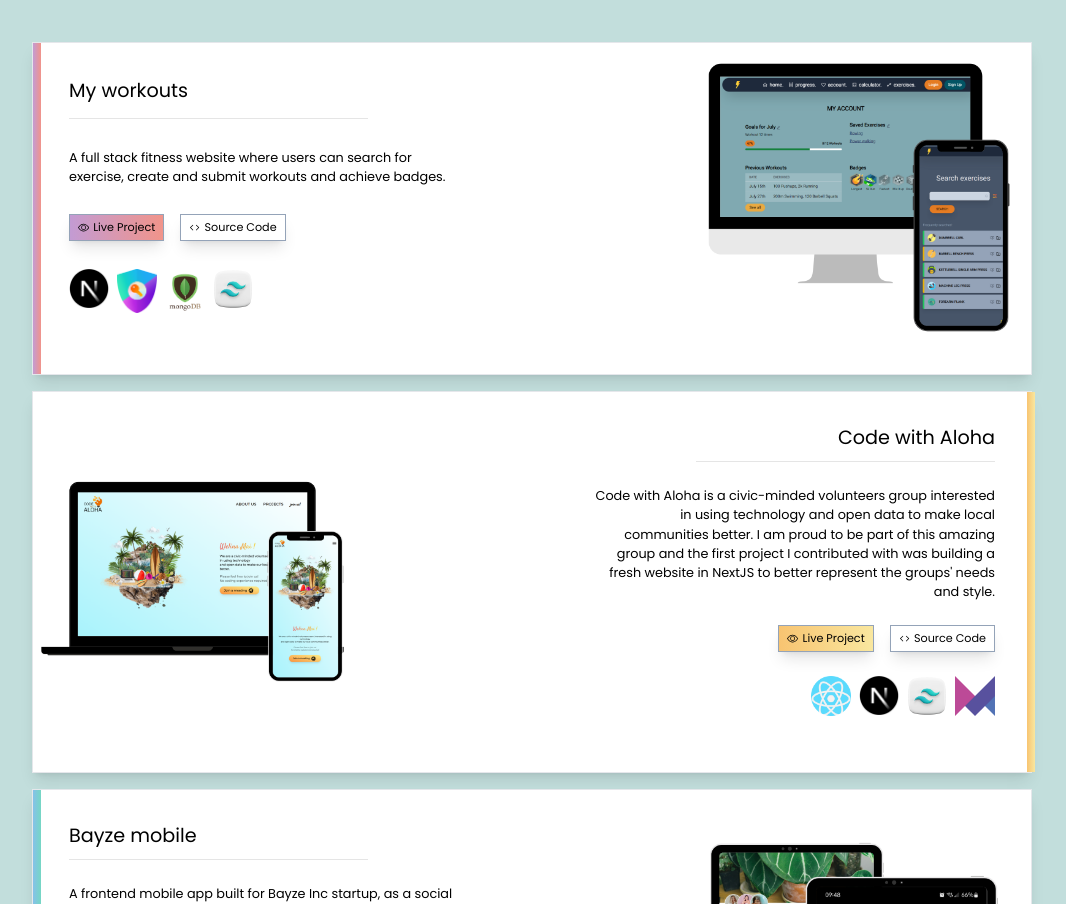
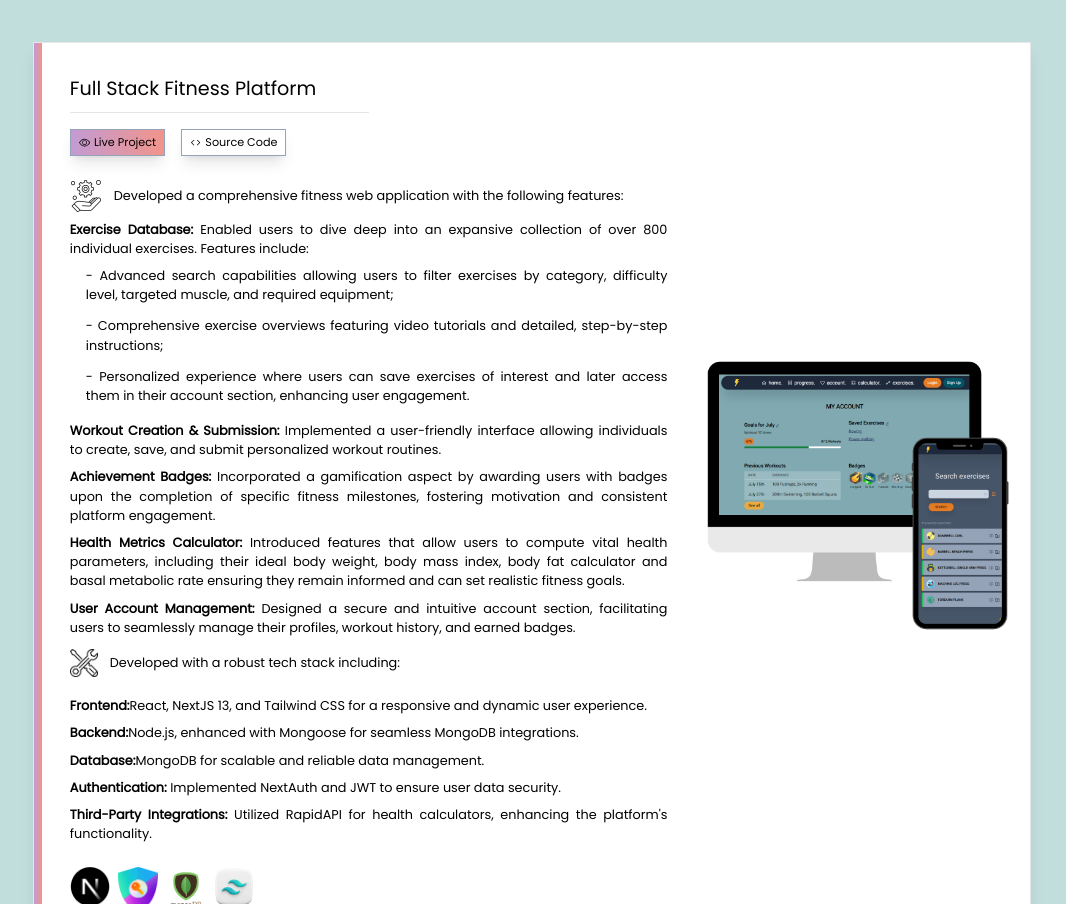
Before and after one commit to Alexandra-Haynes/alexandra-coding, a Next.js app: page / in a window 1280 px wide. Shown: the part 1896-2800 px from the top of the page, without its empty margins (108-1174 px from the left). Built offline with nearby package versions, Linux system fonts and the light colour scheme.

Commit message:
add project description

```diff
--- a/src/components/Projects.js
+++ b/src/components/Projects.js
@@ -1,5 +1,8 @@
 import React from "react";
+import Image from "next/image";
 import { BsCode, BsEye } from "react-icons/bs";
+
+
 
 const LinkButton = ({ link, color, icon, text }) => {
   return (
@@ -29,14 +32,29 @@ const ToolsList = ({ tools }) => (
 
 const ProjectCardContent = ({ title, description, tools, color, githubLink, liveLink, reversed }) => {
   return (
-    <div className={`row-span-5 flex flex-col ${reversed ? "items-end" : "items-start"} justify-around p-8`}>
+    <div
+      className={`row-span-5 flex flex-col ${
+        reversed ? "items-end" : "items-start"
+      } justify-around p-8`}
+    >
       <h1 className="text-md pb-2">{title}</h1>
-      <div className="h-[1px] w-1/2 bg-black/10 mb-6"></div>
-      <p className={`max-w-[400px] text-[.8rem] ${reversed ? "text-right" : ""}`}>{description}</p>
-      <div className="flex flex-row gap-4 pt-6 whitespace-nowrap text-[.7rem]">
-        <LinkButton link={liveLink} color={color} icon={<BsEye />} text="Live Project" className='whitespace-nowrap'/>
+      <div className="h-[1px] w-1/2 bg-black/10 mb-2"></div>
+      <div className="flex flex-row gap-4 pt-2 pb-6 whitespace-nowrap text-[.7rem]">
+        <LinkButton
+          link={liveLink}
+          color={color}
+          icon={<BsEye />}
+          text="Live Project"
+          className="whitespace-nowrap"
+        />
         <LinkButton link={githubLink} icon={<BsCode />} text="Source Code" />
       </div>
+
+      <p
+        className={`max-w-[800px] text-justify text-[.8rem] ${reversed ? "text-right" : ""}`}
+      >
+        {description}
+      </p>
       <ToolsList tools={tools} />
     </div>
   );
@@ -44,11 +62,17 @@ const ProjectCardContent = ({ title, description, tools, color, githubLink, live
 
 const ProjectCard = (props) => {
   return (
-    <div className={`border mx-auto shadow-lg h-1/4 grid grid-cols-projectsCard
-    grid-rows-5 max-w-[1000px] bg-white`}>
+    <div
+      className={`border mx-auto shadow-lg h-1/4 md:grid grid-cols-projectsCard
+    grid-rows-5 lg:w-[80%] w-[92%] bg-white`}
+    >
       <div className={`h-full w-2 row-span-5 bg-${props.color}`}></div>
+
       <ProjectCardContent {...props} />
-      <div className="h-full row-span-5 overflow-hidden object-center flex items-center justify-center">
+      <div
+        className="h-full row-span-5 overflow-hidden object-center
+      flex items-center justify-center"
+      >
         <img src={props.image} className=" max-h-[340px]" />
       </div>
     </div>
@@ -57,8 +81,14 @@ const ProjectCard = (props) => {
 
 const ReversedProjectCard = (props) => {
   return (
-    <div className={`border  mx-auto shadow-lg h-1/4 grid grid-cols-projectsCardReversed grid-rows-5 max-w-[1000px] bg-white`}>
-      <div className="h-full row-span-5 overflow-hidden object-center flex items-center justify-center">
+    <div
+      className={`border  mx-auto shadow-lg h-1/4 md:grid
+    grid-cols-projectsCardReversed grid-rows-5 lg:w-[80%] w-[92%] bg-white`}
+    >
+      <div
+        className="h-full row-span-5 overflow-hidden object-center
+      flex items-center justify-center"
+      >
         <img src={props.image} className=" max-h-[340px]" />
       </div>
       <ProjectCardContent {...props} reversed />
@@ -86,9 +116,104 @@ const Projects = () => {
         </div>
 
         <ProjectCard
-          title="My workouts"
-          description="A full stack fitness website where users can search for exercise,
-          create and submit workouts and achieve badges."
+          title="Full Stack Fitness Platform"
+          description={
+            <div>
+              <div className="flex flex-row items-center justify-start gap-3">
+                <img
+                  src="./features.png"
+                  width={32}
+                  height={32}
+                  alt="features"
+                />
+                <p>
+                  Developed a comprehensive fitness web application with the
+                  following features:
+                </p>
+              </div>
+
+              <ul
+                className="mt-2 flex flex-col items-start justify-center
+               gap-2"
+              >
+                <li>
+                  <strong>Exercise Database:</strong> Enabled users to dive deep
+                  into an expansive collection of over 800 individual exercises.
+                  Features include:
+                  <ul className="flex flex-col items-start gap-3 pl-4 py-2">
+                    <li>
+                      - Advanced search capabilities allowing users to filter
+                      exercises by category, difficulty level, targeted muscle,
+                      and required equipment;
+                    </li>
+                    <li>
+                      - Comprehensive exercise overviews featuring video
+                      tutorials and detailed, step-by-step instructions;
+                    </li>
+                    <li>
+                      - Personalized experience where users can save exercises
+                      of interest and later access them in their account
+                      section, enhancing user engagement.
+                    </li>
+                  </ul>
+                </li>
+                <li>
+                  <strong>Workout Creation & Submission:</strong> Implemented a
+                  user-friendly interface allowing individuals to create, save,
+                  and submit personalized workout routines.
+                </li>
+                <li>
+                  <strong>Achievement Badges:</strong> Incorporated a
+                  gamification aspect by awarding users with badges upon the
+                  completion of specific fitness milestones, fostering
+                  motivation and consistent platform engagement.
+                </li>
+                <li>
+                  <strong>Health Metrics Calculator:</strong> Introduced
+                  features that allow users to compute vital health parameters,
+                  including their ideal body weight, body mass index,
+                  body fat calculator and basal metabolic rate ensuring they remain
+                  informed and can set realistic fitness goals.
+                </li>
+                <li>
+                  <strong>User Account Management:</strong> Designed a secure
+                  and intuitive account section, facilitating users to
+                  seamlessly manage their profiles, workout history, and earned
+                  badges.
+                </li>
+              </ul>
+              <div className="flex flex-row items-center justify-start  gap-3">
+                <img src="/tools.png" width={28} height={28} alt="features" />
+                <p className="my-4">
+                  Developed with a robust tech stack including:
+                </p>
+              </div>
+
+              <ul className="mt-2 flex flex-col items-start justify-center gap-2">
+                <li>
+                  <strong>Frontend:</strong>React, NextJS 13, and Tailwind CSS
+                  for a responsive and dynamic user experience.
+                </li>
+                <li>
+                  <strong>Backend:</strong>Node.js, enhanced with Mongoose for
+                  seamless MongoDB integrations.
+                </li>
+                <li>
+                  <strong>Database:</strong>MongoDB for scalable and reliable
+                  data management.
+                </li>
+                <li>
+                  <strong>Authentication:</strong> Implemented NextAuth and JWT
+                  to ensure user data security.
+                </li>
+                <li>
+                  <strong>Third-Party Integrations: </strong>Utilized RapidAPI
+                  for health calculators, enhancing the platform's
+                  functionality.
+                </li>
+              </ul>
+            </div>
+          }
           tools={["nextjs", "nextauth", "mongodb", "tailwind"]}
           image="mockups3.png"
           color="underlinedText3"
```
Also changed, not shown: public/features.png (added), public/tools.png (added).
